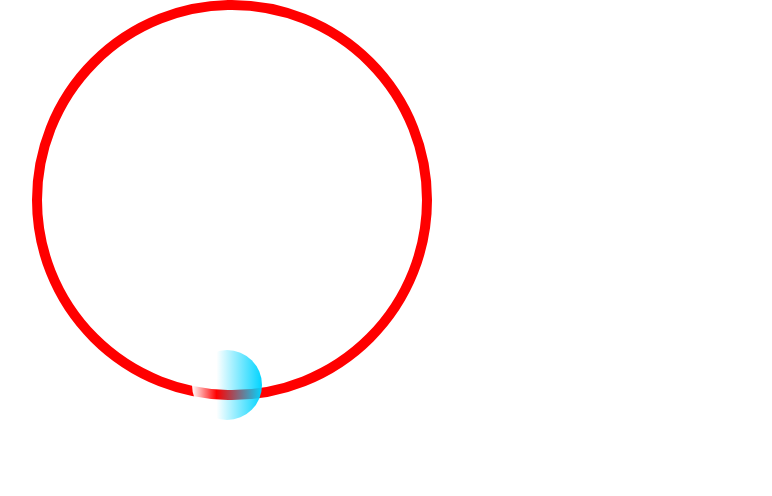
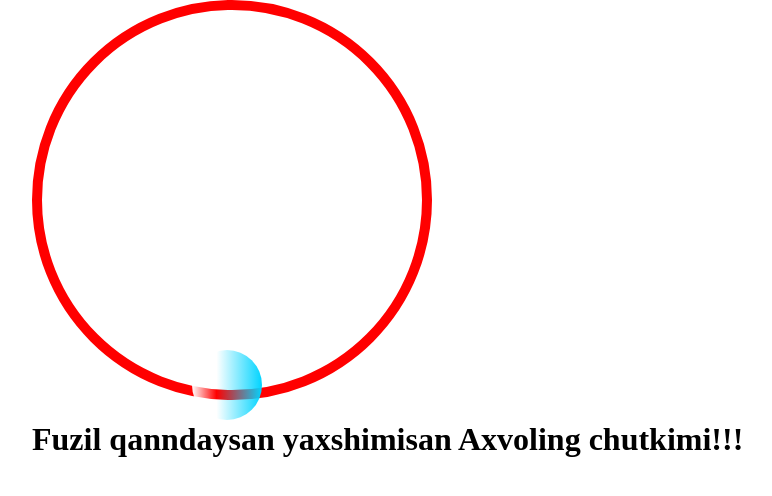
Before and after one commit to khamrayev5636/repo, a plain HTML site: page index.html in a window 1280 px wide. Shown: the whole page, without its empty margins (28-800 px from the left). Drawn offline with Linux system fonts and the light colour scheme.

Commit message:
Add h1 teg Html

```diff
--- a/index.html
+++ b/index.html
@@ -18,6 +18,8 @@
       <div class="box">
         <div class="item"></div>
       </div>
+
+      <h1>Fuzil qanndaysan yaxshimisan Axvoling chutkimi!!!</h1>
     </div>
   </body>
 </html>
```
